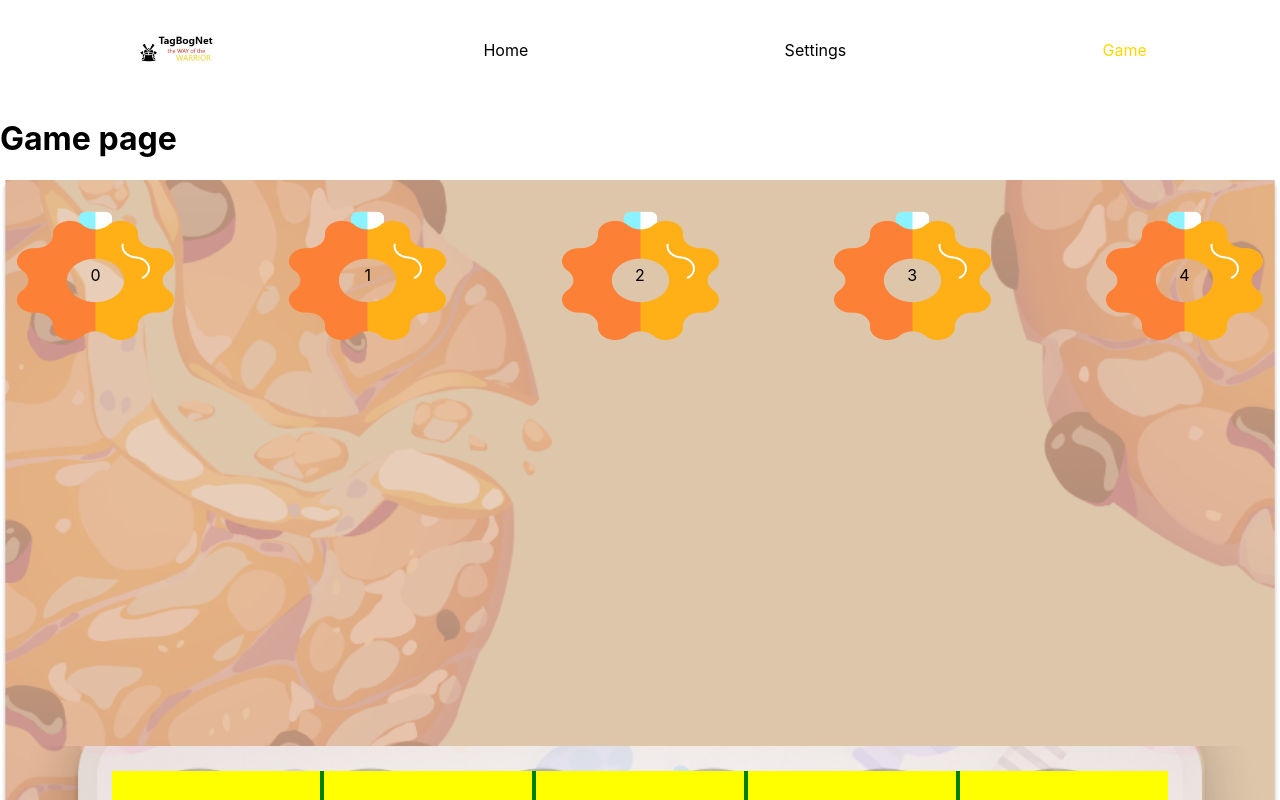
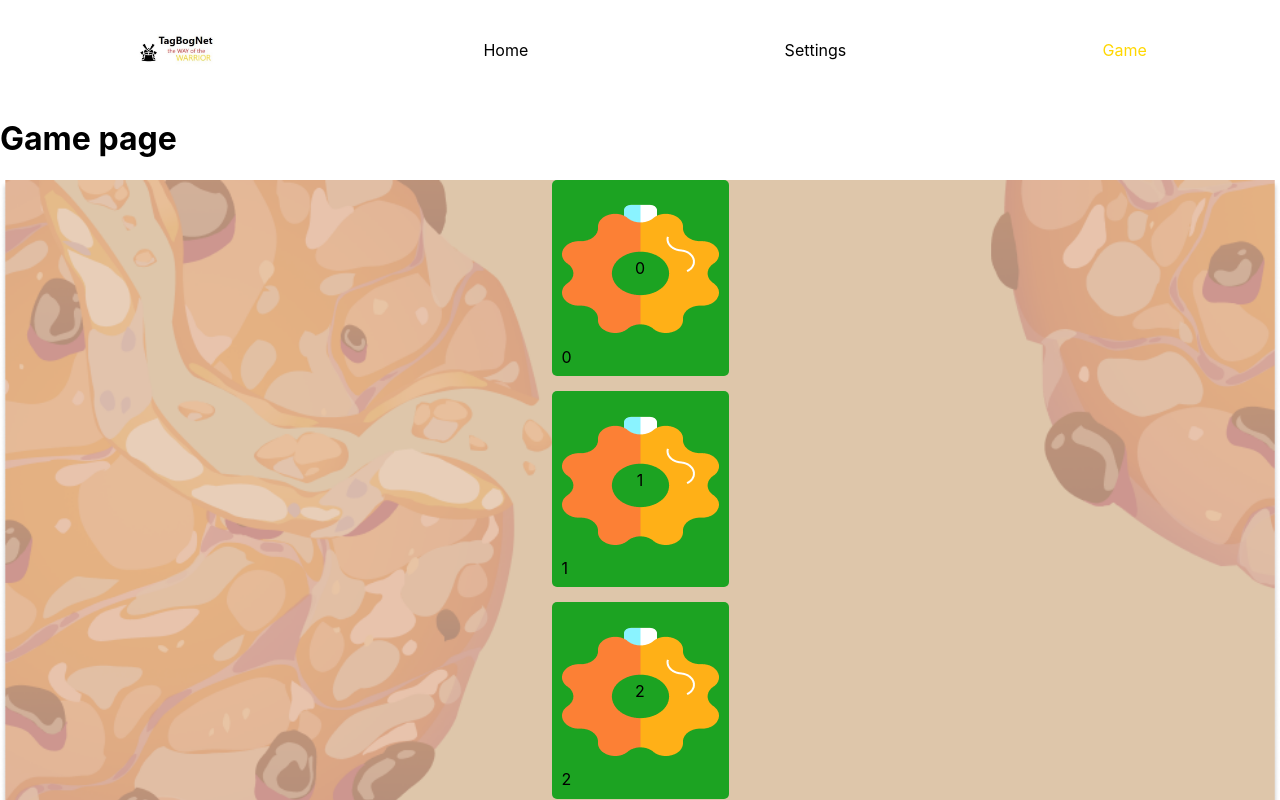
Before and after one commit to Bogagree/nextJS-drug-and-drop-kids-sorter, a Next.js app: page /game in a window 1280 px wide. Shown: the top 800 px of the page. Built offline with nearby package versions, Linux system fonts and the light colour scheme.

Commit message:
fix: bug with beautiful dnd - add getInitialProps and resetServerContext in _document, switch off strict Mode (next.config.js)

```diff
--- a/components/GameItem/GameItem.tsx
+++ b/components/GameItem/GameItem.tsx
@@ -1,4 +1,4 @@
-import React, {ElementType, FC, DragEvent} from 'react';
+import React, {ElementType, FC} from 'react';
 import styled from '@emotion/styled'
 import treeToy1 from '../../public/img/gameToys/cristmasTreeToys/treeToy1.png'
 import treeToy2 from '../../public/img/gameToys/cristmasTreeToys/treeToy2.png'
@@ -43,10 +43,6 @@ const ItemDiv = styled.div<ImageProps>`
 
 export type GameItemPropsType = {
     gameItem: GameItemType
-    dragStartHandle: (e: DragEvent<HTMLDivElement>, item: GameItemType) => void
-    dragEndHandle: (e: DragEvent<HTMLDivElement>) => void
-    dragOverHandle: (e: DragEvent<HTMLDivElement>) => void
-    dropHandle: (e: DragEvent<HTMLDivElement>, item: GameItemType) => void
 }
 
 export type GameItemType = {
@@ -60,12 +56,7 @@ export const GameItem: FC<GameItemPropsType> = (props) => {
 
     return (
         <>
-            <ItemDiv id={`${props.gameItem.id}`} draggable={true}
-                     onDragStart={(e) => props.dragStartHandle(e, props.gameItem)}
-                     onDragLeave={(e) => props.dragEndHandle(e)}
-                     onDragEnd={(e) => props.dragEndHandle(e)}
-                     onDragOver={(e) => props.dragOverHandle(e)}
-                     onDrop={(e) => props.dropHandle(e, props.gameItem)}
+            <ItemDiv id={`${props.gameItem.id}`}
                      src={itemsBg.treeToys[0].src}
             >
                 {props.gameItem.id}
--- a/next.config.js
+++ b/next.config.js
@@ -1,6 +1,6 @@
 /** @type {import('next').NextConfig} */
 const nextConfig = {
-  reactStrictMode: true,
+  // reactStrictMode: true,
   swcMinify: true,
 }
 
--- /dev/null
+++ b/pages/_document.tsx
@@ -0,0 +1,32 @@
+import React from 'react';
+import Document, {Html, Head, Main, NextScript, DocumentContext, DocumentInitialProps} from 'next/document'
+import {GetServerSideProps} from 'next';
+import {resetServerContext} from 'react-beautiful-dnd';
+
+type Props = {}
+
+export default class MyDocument extends Document<Props> {
+
+    static async getInitialProps(ctx: DocumentContext): Promise<DocumentInitialProps> {
+        const initialProps = await Document.getInitialProps(ctx)
+        resetServerContext()
+        return {...initialProps}
+    }
+
+    render() {
+        return (
+            <Html lang='en'>
+                <Head>
+                    <link rel="preconnect" href="https://fonts.googleapis.com"/>
+                    <link rel="preconnect" href="https://fonts.gstatic.com" />
+                    <link href="https://fonts.googleapis.com/css2?family=Poppins&display=swap" rel="stylesheet"/>
+                    <title>_document</title>
+                </Head>
+                <body>
+                <Main/>
+                <NextScript/>
+                </body>
+            </Html>
+        )
+    }
+}
--- a/pages/game.tsx
+++ b/pages/game.tsx
@@ -1,5 +1,5 @@
 import Head from 'next/head';
-import React, {DragEvent, FC, useEffect, useState} from 'react';
+import React, {FC, useEffect, useState} from 'react';
 import {GameItem, GameItemType} from '../components/GameItem/GameItem';
 import {BackgroundLayout} from '../components/Common/Layout/BackgroundLayout';
 import bg1 from '../public/img/backgrounds/game_background1.png'
@@ -13,15 +13,32 @@ import slot4 from '../public/img/slots/slots4.png'
 import {DivColumn} from '../components/Common/DivStyled/DivColumn';
 import {DivSpaceBetween} from '../components/Common/DivStyled/DivSpaceBetween';
 import {DropItemContainer, ItemsDropContainer, ItemsSlotWrapper} from '../components/ItemsSlot/ItemsSlot';
+import {DragDropContext, Draggable, Droppable, DropResult, resetServerContext} from 'react-beautiful-dnd';
+import styled from '@emotion/styled';
+import {GetServerSideProps} from 'next';
 
 type GamePropsType = {
     unitsType: boolean
     unitsValue: number
 }
 
-
 const bg = [bg1, bg2, bg3, bg4]
 const slots = [slot1, slot2, slot3, slot4]
+
+const getGameItemStyle = (isDragging: boolean, draggableStyle: any) => ({
+    padding: 10,
+    margin: `0 50px 15px 50px`,
+    background: isDragging ? "#4acdf1" : "#1ca322",
+    borderRadius: isDragging ? "50%" : "5px",
+
+    ...draggableStyle
+})
+
+const DnDContainer = styled.div`
+  display: flex;
+  justify-content: space-between;
+  align-items: center;
+`
 
 const Game: FC<GamePropsType> = ({unitsType, unitsValue}) => {
 
@@ -36,31 +53,19 @@ const Game: FC<GamePropsType> = ({unitsType, unitsValue}) => {
         return newItems
     }
 
-    const dragStartHandle = (e: DragEvent<HTMLDivElement>, gameItem: GameItemType) => {
-        console.log('drag', gameItem)
-        setCurrentCard(gameItem)
-    };
 
-    const dragEndHandle = (e: DragEvent<HTMLDivElement>) => {
-        e.currentTarget.style.opacity = '1'
-    }
+    const onDragEnd = (result: DropResult) => {
+        const {source, destination} = result
+        if (!destination) return
 
-    const dragOverHandle = (e: DragEvent<HTMLDivElement>) => {
-        e.preventDefault()
-        e.currentTarget.style.opacity = '0'
-    };
+        const items = Array.from(gameItems)
+        // const items = [...gameItems]
 
-    const dropHandle = (e: DragEvent<HTMLDivElement>, gameItem: GameItemType) => {
-        e.preventDefault()
-        console.log('drop', gameItem)
-    };
+        const [newOrder] = items.splice(source.index, 1)
 
-    const sortGameItems = (dragItem: GameItemType, dropItem: GameItemType) => {
-        if (dragItem.order > dropItem.order) {
-            return 1
-        } else {
-            return -1
-        }
+        items.splice(destination.index, 0, newOrder)
+
+        setGameItems(items)
     }
 
     useEffect(() => {
@@ -72,22 +77,46 @@ const Game: FC<GamePropsType> = ({unitsType, unitsValue}) => {
         }), 3000)
     }, [])
 
+    resetServerContext()
+
     return (
         <>
             <Head><title>Игра</title></Head>
             <h1>Game page</h1>
 
             <BackgroundLayout src={bg[0].src}>
+                <DragDropContext onDragEnd={onDragEnd}>
+                    <Droppable droppableId={'gameItems'}>
+                        {(provided) => (
+                            <div className={'gameItems'} {...provided.droppableProps} ref={provided.innerRef}>
+                                {gameItems.map((item, index) => {
+                                    return (
+                                        <Draggable key={item.id} draggableId={item.id.toString()} index={index}>
+                                            {(provided, snapshot) => (
+                                                <div
+                                                    ref={provided.innerRef}
+                                                    {...provided.draggableProps}
+                                                    {...provided.dragHandleProps}
+                                                    style={getGameItemStyle(snapshot.isDragging,
+                                                        provided.draggableProps.style)}
+                                                >
+                                                    {<GameItem gameItem={item}/>}
+                                                    <div>{item.id}</div>
+                                                </div>
+
+                                            )}
+                                        </Draggable>)
+                                })}
+                                {provided.placeholder}
+                            </div>
+                        )}
+                    </Droppable>
+
                     <DivColumn>
+
+
                         <DivSpaceBetween>
-                        {gameItems.sort(sortGameItems).map(item => <GameItem key={item.id}
-                                                         gameItem={item}
-                                                         dragStartHandle={dragStartHandle}
-                                                         dragEndHandle={dragEndHandle}
-                                                         dragOverHandle={dragOverHandle}
-                                                         dropHandle={dropHandle}
 
-                        />)}
                         </DivSpaceBetween>
 
                         <div style={{width: '100%'}}>
@@ -103,6 +132,8 @@ const Game: FC<GamePropsType> = ({unitsType, unitsValue}) => {
                             </ItemsSlotWrapper>
                         </div>
                     </DivColumn>
+                </DragDropContext>
+
             </BackgroundLayout>
         </>
     );
```
Lines whose indentation alone changed are shown as unchanged.
